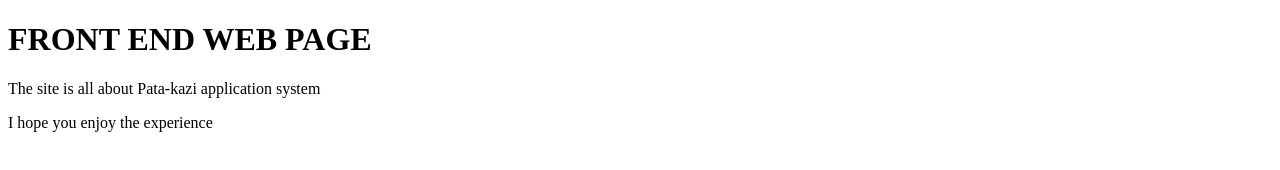
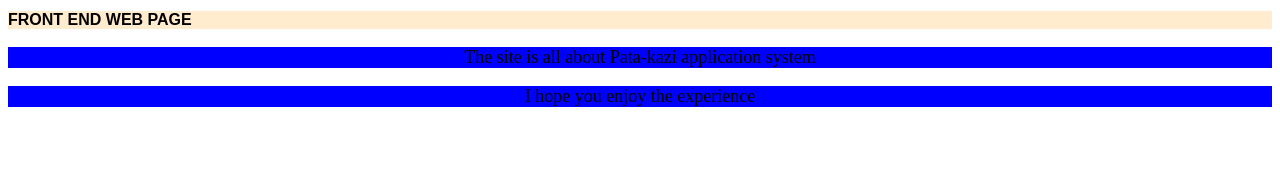
Before and after one commit to Spongebob254/project, a plain HTML site: page page1.html in a window 1280 px wide. Drawn offline with Linux system fonts and the light colour scheme.

Commit message:
save changes made

```diff
--- a/page1.html
+++ b/page1.html
@@ -1,8 +1,8 @@
 <!DOCTYPE html>
 <html>
     <head>
-        <link rel="stylesheets" href="style.css" text="text\css">
     <title>page 1</title>
+    <link href="style.css" rel="stylesheet" type="text/css">
     <h1>FRONT END WEB PAGE</h1>
 </head>
 <body>
--- a/style.css
+++ b/style.css
@@ -4,8 +4,9 @@ h1{
     font-family: sans-serif;
 }
 p{
-
+background-color: blue;
+font-size: large;
+text-align: center;}
+body{
+background color: black;
 }
-body{
-
-}
```
